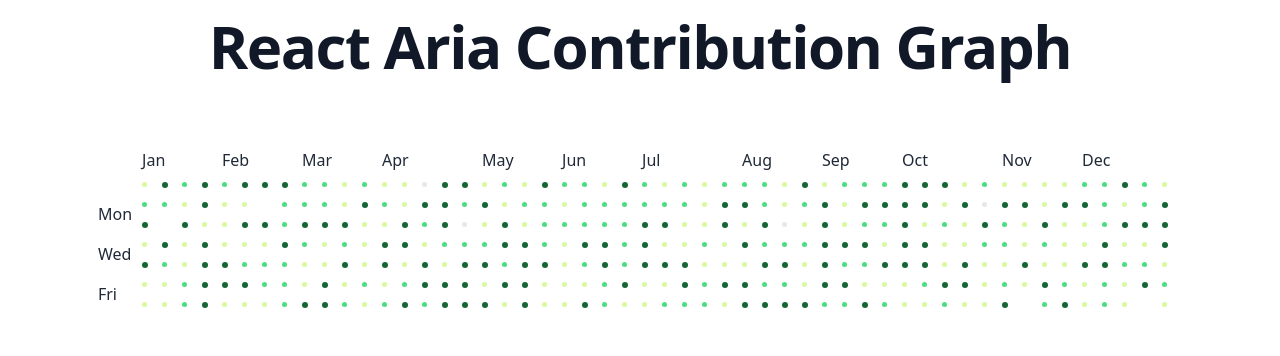
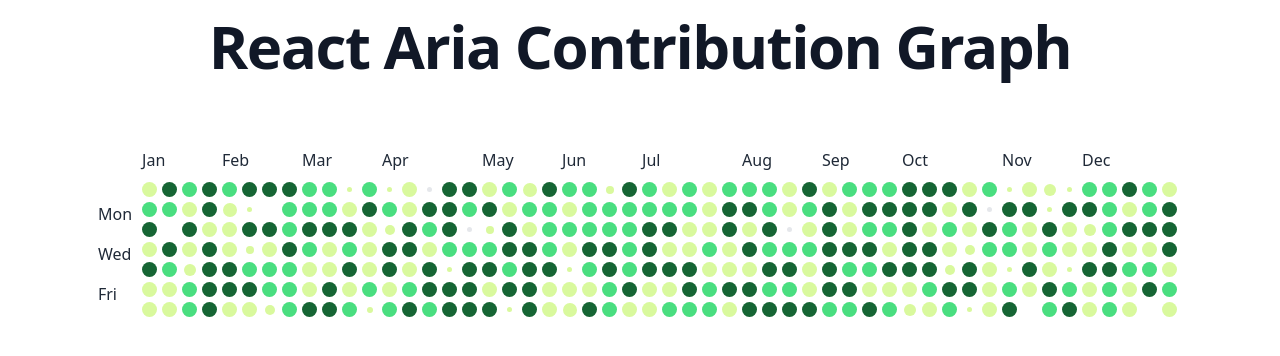
Before and after one commit to zyhou/react-aria-contribution-graph, a React (Vite) app: page / in a window 1280 px wide. Shown: the top 356 px of the page. Built offline with nearby package versions, Linux system fonts and the light colour scheme.

Commit message:
center circle

```diff
--- a/src/CalendarCell.tsx
+++ b/src/CalendarCell.tsx
@@ -25,7 +25,7 @@
   const color = colorByLevel[level];
 
   return (
-    <li {...cellProps} className="group">
+    <li {...cellProps} className="flex items-center justify-center group">
       <div
         {...buttonProps}
         ref={ref}
--- a/src/index.css
+++ b/src/index.css
@@ -26,7 +26,7 @@
   }
 
   .circle {
-    height: clamp(5px, calc(var(--level) * 2px), var(--square-size));
-    width: clamp(5px, calc(var(--level) * 2px), var(--square-size));
+    height: clamp(5px, calc(var(--activity) * 2px), var(--square-size));
+    width: clamp(5px, calc(var(--activity) * 2px), var(--square-size));
   }
 }
```
